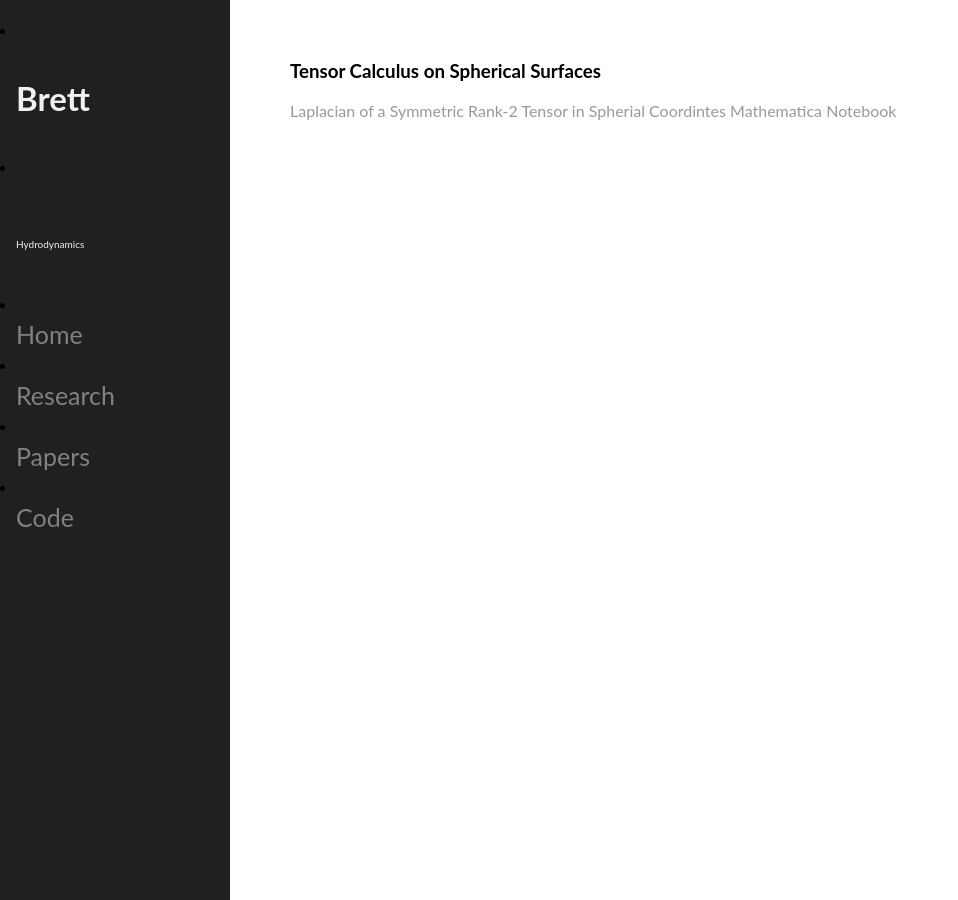
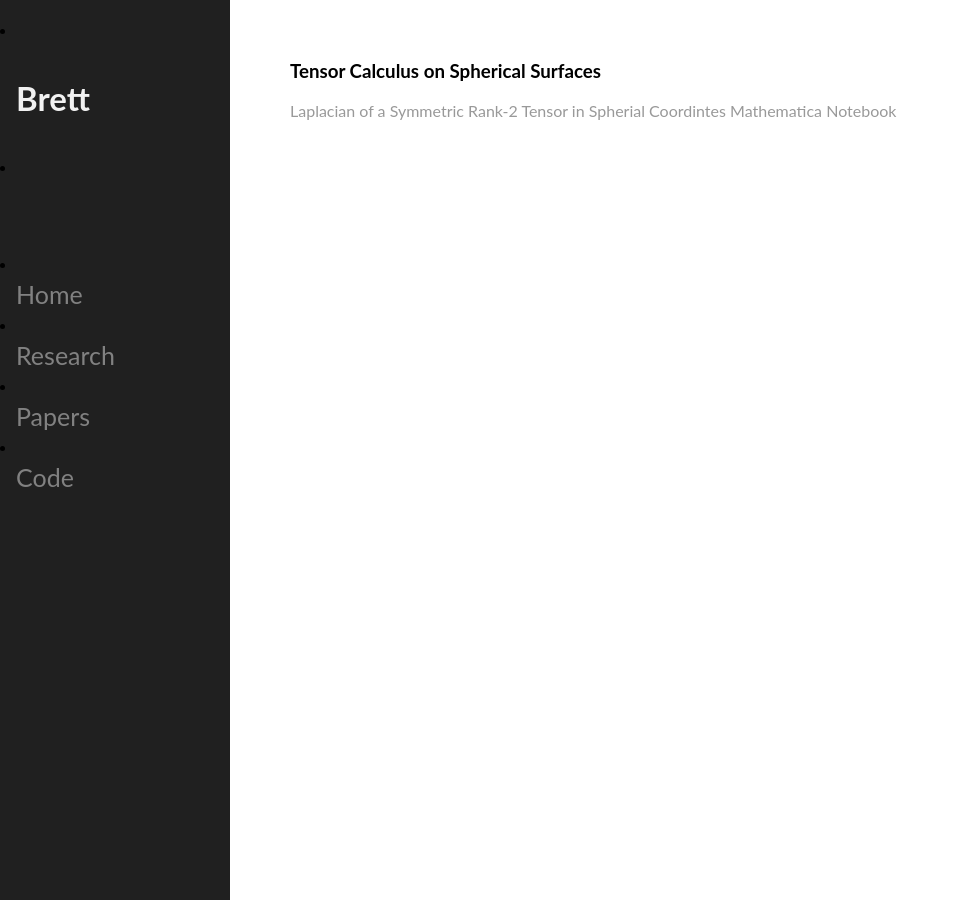
Before and after one commit to mckimb/mckimb.github.io, a Jekyll site: the page built from code/index.html, in a window 1280 px wide. Shown: the whole page, without its empty margins (0-958 px from the left). Built offline with Jekyll 4.4.1, drawn with Linux system fonts in a browser that asks for light colours.

Commit message:
Update default.html

```diff
--- a/_layouts/default.html
+++ b/_layouts/default.html
@@ -10,7 +10,7 @@
 		<body>
 			<div class="sidenav">
 				<li><p><b>Brett</b></p></li>
-				<li><p><font size="-10">Hydrodynamics</font></p></li>
+				<li><p><font size="-10"> </font></p></li>
 				<li><a href="/">Home</a></li>
   				<li><a href="/research">Research</a></li>
   				<li><a href="/papers">Papers</a></li>
```
